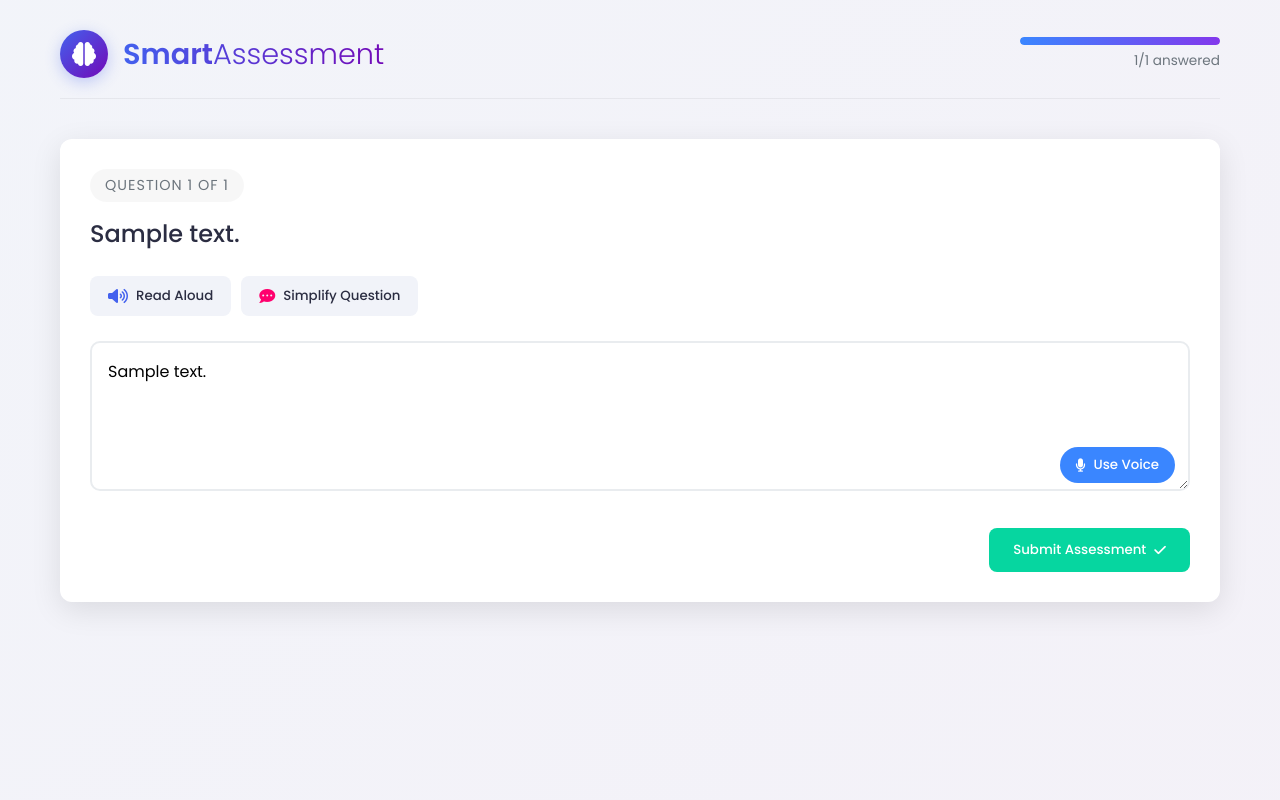
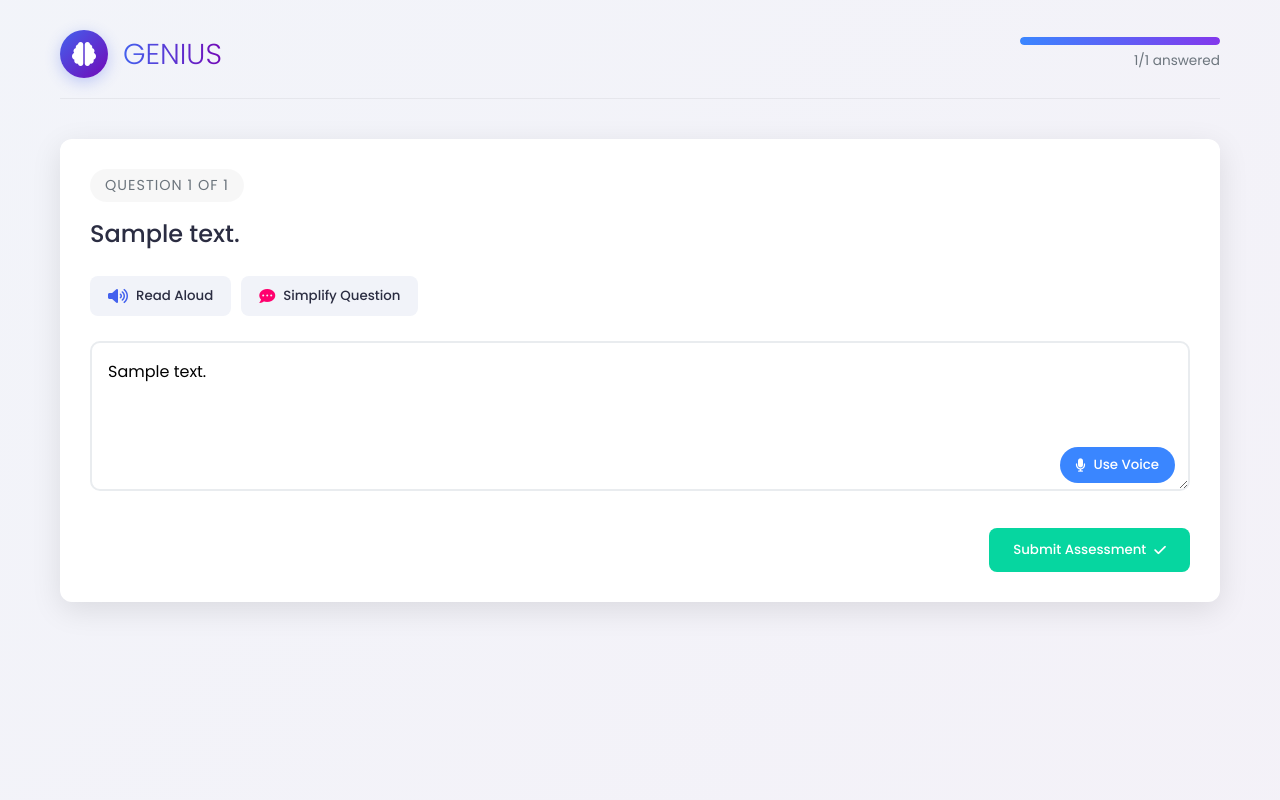
Before and after one commit to KamenYaiba/GENIUS, a Flask app: template templates/assessment.html in a window 1280 px wide. Run offline with Flask 3, Linux system fonts and the light colour scheme; the template is opened without the code that fills it: most values are stand-ins (such as "Sample title", 1, 10 or a date in 2020).

Commit message:
Update assessment.html

```diff
--- a/templates/assessment.html
+++ b/templates/assessment.html
@@ -14,7 +14,7 @@
         <header>
             <div class="logo-container">
                 <div class="logo-icon"><i class="fas fa-brain"></i></div>
-                <h1>Smart<span>Assessment</span></h1>
+                <h1><span>GENIUS</span></h1>
             </div>
             <div class="progress-container">
                 <div class="progress-bar">
```
